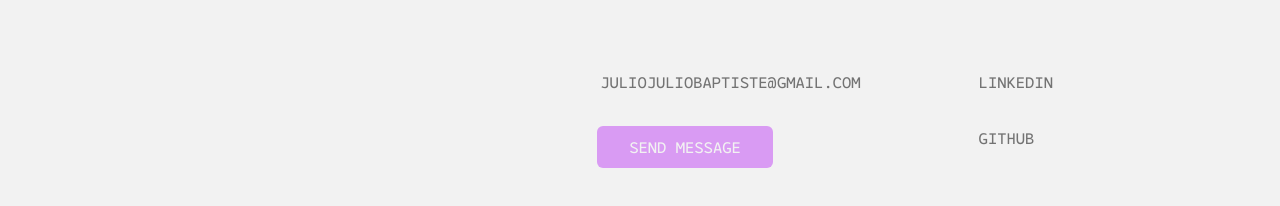
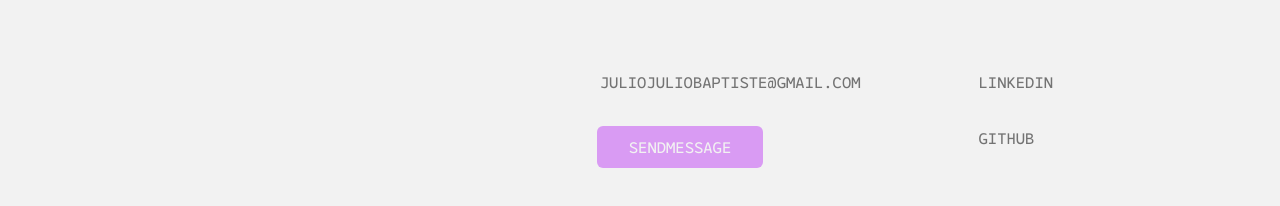
Before and after one commit to Tchoup7790/brokolo, a Vue app: page /contact in a window 1280 px wide. Shown: the part 538-744 px from the top of the page. Built offline with nearby package versions, Linux system fonts and the light colour scheme.

Commit message:
create SwitchTextMotion for some animation

```diff
--- a/src/components/BurgerMenu.vue
+++ b/src/components/BurgerMenu.vue
@@ -1,6 +1,7 @@
 <script setup>
 import { ref } from 'vue';
-import ToTopMotion from './motion/ToTopMotion.vue';
+import ToTopMotion from '@/components/motion/ToTopMotion.vue';
+import SwitchTextMotion from '@/components/motion/SwitchTextMotion.vue';
 
 const menu = ref(false)
 const toggleMenu = () => menu.value = !menu.value
@@ -33,8 +34,12 @@ const toggleMenu = () => menu.value = !menu.value
       </nav>
       <div class="border"></div>
       <footer>
-        <a href="https://github.com/Tchoup7790" target="_blank">Github</a>
-        <a href="https://www.linkedin.com/in/baptiste-julio-595823132/" target="_blank">LinkedIn</a>
+        <a href="https://github.com/tchoup7790" target="_blank">
+          <SwitchTextMotion text="github" />
+        </a>
+        <a href="https://www.linkedin.com/in/baptiste-julio-595823132/" target="_blank">
+          <SwitchTextMotion text="Linkedin" />
+        </a>
       </footer>
     </div>
   </div>
--- a/src/components/ProjectsArticle.vue
+++ b/src/components/ProjectsArticle.vue
@@ -1,4 +1,6 @@
 <script setup>
+import SwitchTextMotion from './motion/SwitchTextMotion.vue';
+
 const props = defineProps({
   img: String,
   url: String,
@@ -14,7 +16,9 @@ const props = defineProps({
       <p>
         <slot name="description"></slot>
       </p>
-      <a :href="url" target="_blank">Want to see the code ?</a>
+      <a :href="url" target="_blank">
+        <SwitchTextMotion text="WantToSeeTheCode?" />
+      </a>
     </section>
     <img :src='img' alt="projet index">
   </article>
@@ -55,6 +59,7 @@ img {
 
 a {
   text-transform: none;
+  width: 100%;
 }
 
 @media (min-width: 1025px) {
--- /dev/null
+++ b/src/components/motion/SwitchTextMotion.vue
@@ -0,0 +1,95 @@
+<script setup>
+import { useTemplateRef, onMounted } from "vue"
+import { useMotion } from "@vueuse/motion";
+
+const switchLetters = ["@", "#", "&", "%", "§", "!", "°", "$", "*", "€", "=", "/", ":", ";", ">", "<", "^"]
+
+
+const props = defineProps({
+  text: String,
+})
+const letters = props.text.split("")
+const lettersRef = useTemplateRef("letter")
+
+onMounted(() => {
+  lettersRef.value.forEach((target, index) => {
+    const delay = Math.random() * index * 50
+    const { apply } = useMotion(target, {
+      initial: {
+        y: 0,
+      },
+      enter: {
+        y: -20,
+        transition: {
+          delay: delay * 2,
+          repeatDelay: 800,
+          duration: 0.05,
+          repeat: window.screen.width > 1024 ? Infinity : 3,
+          repeatType: 'mirror',
+        },
+      },
+    })
+
+    lettersRef.value[index].hover = async () => {
+      await apply({
+        y: 0,
+        transition: {
+          delay: delay,
+          duration: 0.05
+        },
+      })
+
+    }
+    lettersRef.value[index].leave = async () => {
+      await apply("enter")
+    }
+  })
+})
+
+const hover = () => {
+  lettersRef.value.forEach((letter) => {
+    letter.hover()
+  });
+};
+
+const leave = () => {
+  lettersRef.value.forEach((letter) => {
+    letter.leave()
+  });
+};
+</script>
+
+<template>
+  <div @mouseover="hover" @mouseleave="leave">
+    <p v-for="(letter) in letters" ref="letter">
+      {{ letter }}
+      <span>
+        {{ switchLetters[Math.floor(Math.random() * 16)] }}
+      </span>
+    </p>
+  </div>
+</template>
+
+<style scoped>
+div {
+  position: relative;
+  height: 100%;
+  width: fit-content;
+  display: inline-flex;
+  overflow: hidden;
+}
+
+p {
+  position: relative;
+  cursor: pointer;
+  transition: 0s;
+}
+
+span {
+  position: absolute;
+  bottom: -20px;
+  left: 0;
+  width: fit-content;
+  height: fit-content;
+}
+</style>
--- a/src/views/ContactView.vue
+++ b/src/views/ContactView.vue
@@ -1,15 +1,27 @@
+<script setup lang="ts">
+import SwitchTextMotion from '@/components/motion/SwitchTextMotion.vue';
+</script>
+
 <template>
   <main>
     <h1>Want to say Hi ?</h1>
     <h2>Want to say Hi ?</h2>
     <article>
       <section>
-        <a href="mailto:juliojuliobaptiste@gmail.com">juliojuliobaptiste@gmail.com</a>
-        <a href="mailto:juliojuliobaptiste@gmail.com" class="button">send message</a>
+        <a href="mailto:juliojuliobaptiste@gmail.com">
+          <SwitchTextMotion text="juliojuliobaptiste@gmail.com" />
+        </a>
+        <a href="mailto:juliojuliobaptiste@gmail.com" class="button">
+          <SwitchTextMotion text="sendmessage" />
+        </a>
       </section>
       <section class="otherLink">
-        <a href="https://www.linkedin.com/in/baptiste-julio-595823132/" target="_blank">LinkedIn</a>
-        <a href="https://github.com/Tchoup7790" target="_blank">Github</a>
+        <a href="https://www.linkedin.com/in/baptiste-julio-595823132/" target="_blank">
+          <SwitchTextMotion text="Linkedin" />
+        </a>
+        <a href="https://github.com/tchoup7790" target="_blank">
+          <SwitchTextMotion text="github" />
+        </a>
       </section>
     </article>
   </main>
@@ -41,7 +53,7 @@ article {
 }
 
 article a {
-  text-transform: lowercase;
+  text-transform: uppercase;
 }
 
 section {
@@ -85,10 +97,6 @@ section {
     transform-origin: right bottom;
   }
 
-  article a {
-    text-transform: uppercase;
-  }
-
   section {
     gap: 2rem;
   }
--- a/src/views/TestView.vue
+++ b/src/views/TestView.vue
@@ -1,10 +1,10 @@
 <script setup>
-import ToTopMotion from '@/components/motion/ToTopMotion.vue';
+import SwitchTextMotion from '@/components/motion/SwitchTextMotion.vue';
 </script>
 
 <template>
   <main>
-    <ToTopMotion text="LoremImpedit" font-size="18" />
+    <SwitchTextMotion text="LoremImpedit" />
   </main>
 </template>
 
```
